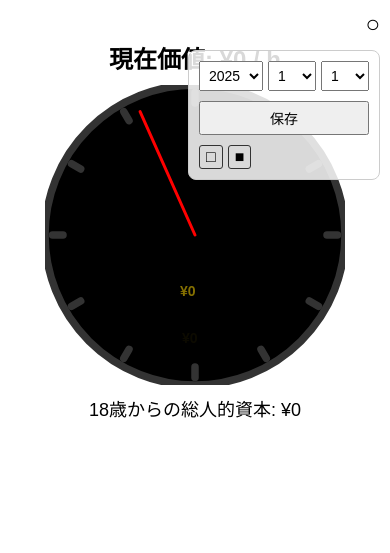
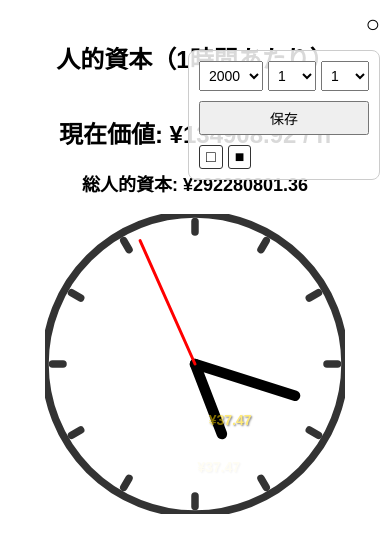
Before and after one commit to babaginji/invest_clock, a Flask app: page / in a window 390 px wide. Shown: the top 553 px of the page. Run offline with Flask 3, Linux system fonts and the light colour scheme.

```diff
--- a/templates/clock.html
+++ b/templates/clock.html
@@ -3,286 +3,280 @@
 <head>
     <meta charset="UTF-8">
     <meta name="viewport" content="width=device-width, initial-scale=1.0">
-    <title>人的資本時計</title>
+    <title>複利時計</title>
     <link rel="stylesheet" href="{{ url_for('static', filename='style.css') }}">
 </head>
-<body class="light-theme">
+<body>
+<div class="container">
+    <h2>人的資本（1時間あたり）</h2>
 
-<div class="container">
-    <!-- 右上の丸ボタン -->
-    <div id="birthdayToggle" class="birthday-toggle">○</div>
-
-    <!-- 半透明ボックス：生年月日入力＋テーマ切替 -->
+    <!-- 年月日入力ボックス -->
     <div id="birthdayBox" class="birthday-box">
-        <!-- 年月日セレクト -->
         <div class="select-row">
-            <select id="birthYear"></select>
-            <select id="birthMonth"></select>
-            <select id="birthDay"></select>
+            <select id="yearSelect"></select>
+            <select id="monthSelect"></select>
+            <select id="daySelect"></select>
         </div>
         <button id="saveBirthdayBtn">保存</button>
-
-        <!-- 白黒テーマ切替 -->
         <div class="theme-switch">
-            <div id="lightBtn" class="theme-btn">□</div>
-            <div id="darkBtn" class="theme-btn">■</div>
+            <div id="whiteBtn" class="theme-btn">□</div>
+            <div id="blackBtn" class="theme-btn">■</div>
         </div>
     </div>
 
-    <!-- 現在価値表示 -->
+    <!-- 右上丸ボタン -->
+    <div id="birthdayToggle" class="birthday-toggle">○</div>
+
+    <!-- 人的資本表示 -->
     <h1 id="timeValue">現在価値: ¥0 / h</h1>
+
+    <!-- 総資産表示 -->
+    <h3 id="totalValue">総人的資本: ¥0</h3>
 
     <!-- 時計 -->
     <div class="clock-wrapper">
         <canvas id="clockCanvas" width="300" height="300"></canvas>
         <div id="coinContainer"></div>
     </div>
-
-    <!-- 総人的資本 -->
-    <div id="totalValue">18歳からの総人的資本: ¥0</div>
 </div>
 
 <script>
-/* ---------------------------
-   定数
---------------------------- */
-const TARGET_AGE = 84;           // 84歳での金融資産
-const ANNUAL_INTEREST = 0.07;    // 年利7%
-const COIN_FADE_TIME = 2000;     // コインフェード時間(ms)
-const HOURLY_BASE_VALUE = 2600;  // 現在時点1時間あたりの価値
-let birthDate = null;             // ユーザー生年月日
+// ---------------------------
+// 定数
+// ---------------------------
+const TARGET_AGE = 84;
+const ANNUAL_INTEREST = 0.07;
+const SECONDS_PER_HOUR = 3600;
+const START_AGE = 18;
+const DAILY_CONTRIBUTION = 62400;
+const COIN_FADE_TIME = 2000;
 
-/* ---------------------------
-   誕生日セレクト初期化
---------------------------- */
-function initBirthdaySelectors() {
+// ---------------------------
+// ユーティリティ
+// ---------------------------
+function calcAge(birthday) {
     const now = new Date();
-    const ySelect = document.getElementById('birthYear');
-    const mSelect = document.getElementById('birthMonth');
-    const dSelect = document.getElementById('birthDay');
-
-    for (let y = now.getFullYear(); y >= 1900; y--) {
-        const opt = document.createElement('option');
-        opt.value = y; opt.textContent = y;
-        ySelect.appendChild(opt);
-    }
-    for (let m = 1; m <= 12; m++) {
-        const opt = document.createElement('option');
-        opt.value = m; opt.textContent = m;
-        mSelect.appendChild(opt);
-    }
-    for (let d = 1; d <= 31; d++) {
-        const opt = document.createElement('option');
-        opt.value = d; opt.textContent = d;
-        dSelect.appendChild(opt);
-    }
+    let age = now.getFullYear() - birthday.getFullYear();
+    let m = now.getMonth() - birthday.getMonth();
+    let d = now.getDate() - birthday.getDate();
+    if (m < 0 || (m === 0 && d < 0)) age--;
+    return {years: age, months: m, days: d};
 }
 
-/* ---------------------------
-   年齢・残り年・日数計算
---------------------------- */
-function getAgeAndRemainingDays(birth) {
-    const now = new Date();
-    let age = now.getFullYear() - birth.getFullYear();
-    let monthDiff = now.getMonth() - birth.getMonth();
-    let dayDiff = now.getDate() - birth.getDate();
-    if (monthDiff < 0 || (monthDiff === 0 && dayDiff < 0)) age--;
-
-    // 残り期間
-    const targetDate = new Date(birth.getFullYear() + TARGET_AGE, birth.getMonth(), birth.getDate());
-    let diffMs = targetDate - now;
-    let diffDaysTotal = Math.floor(diffMs / (1000*60*60*24));
-    let remainingYears = Math.floor(diffDaysTotal / 365);
-    let remainingDays = diffDaysTotal % 365;
-    return { age, remainingYears, remainingDays };
+function daysBetween(date1, date2){
+    const diff = date2 - date1;
+    return diff / (1000*60*60*24);
 }
 
-/* ---------------------------
-   現在の人的資本（1時間あたり）
---------------------------- */
-function computeCurrentHumanCapital() {
-    if (!birthDate) return 0;
-    const { remainingYears, remainingDays } = getAgeAndRemainingDays(birthDate);
-    const dayRate = Math.pow(1 + ANNUAL_INTEREST, 1/365) - 1;
-    let capital = 1; // 84歳時点の価値を1として現在価値に割り戻す
-    capital *= Math.pow(1 + ANNUAL_INTEREST, remainingYears);
-    capital *= Math.pow(1 + dayRate, remainingDays);
-    return capital * HOURLY_BASE_VALUE;
+// ---------------------------
+// 人的資本計算
+// ---------------------------
+function calculateHumanCapital(birthday){
+    const now = new Date();
+    const ageObj = calcAge(birthday);
+
+    const futureDate = new Date(birthday.getFullYear()+TARGET_AGE, birthday.getMonth(), birthday.getDate());
+    const diffMs = futureDate - now;
+    const diffYears = diffMs / (1000*60*60*24*365.25);
+    const fullYears = Math.floor(diffYears);
+    const extraDays = (diffYears - fullYears) * 365.25;
+
+    let value = 1; // 基準1円
+    value *= Math.pow(1+ANNUAL_INTEREST, fullYears);
+    value *= Math.pow(1 + ANNUAL_INTEREST/365, extraDays);
+
+    // 1時間あたり
+    return value * 2600;
 }
 
-/* ---------------------------
-   18歳から現在までの総人的資本
---------------------------- */
-function computeTotalHumanCapital() {
-    if (!birthDate) return 0;
-    const adultDate = new Date(birthDate.getFullYear() + 18, birthDate.getMonth(), birthDate.getDate());
+// ---------------------------
+// 総人的資本計算
+// ---------------------------
+function calculateTotalHumanCapital(birthday){
+    const startDate = new Date(birthday.getFullYear()+START_AGE, birthday.getMonth(), birthday.getDate());
     const now = new Date();
-    if (now < adultDate) return 0;
-    const totalMs = now - adultDate;
-    const totalHours = totalMs / (1000*60*60);
-    const currentPerHour = computeCurrentHumanCapital();
-    return totalHours * currentPerHour;
+    let diffDays = daysBetween(startDate, now);
+    if(diffDays < 0) diffDays = 0;
+    let total = DAILY_CONTRIBUTION * diffDays;
+    // 簡易複利計算: 年利7%
+    return total * Math.pow(1+ANNUAL_INTEREST, diffDays/365);
 }
 
-/* ---------------------------
-   生年月日保存
---------------------------- */
-function saveBirthday() {
-    const y = parseInt(document.getElementById('birthYear').value);
-    const m = parseInt(document.getElementById('birthMonth').value) - 1;
-    const d = parseInt(document.getElementById('birthDay').value);
-    if (!y || !m || !d) return alert("正しい日付を入力してください");
-    birthDate = new Date(y, m, d);
-    localStorage.setItem('userBirthday', birthDate.toISOString());
-    hideBirthdayBox();
-    updateValues();
-}
-
-/* ---------------------------
-   誕生日ボックス表示/非表示
---------------------------- */
-function showBirthdayBox() { document.getElementById('birthdayBox').style.display = 'flex'; }
-function hideBirthdayBox() { document.getElementById('birthdayBox').style.display = 'none'; }
-
-/* ---------------------------
-   現在価値・総資産更新
---------------------------- */
-function updateValues() {
-    const current = computeCurrentHumanCapital();
-    document.getElementById('timeValue').textContent = `現在価値: ¥${current.toFixed(0)} / h`;
-    const total = computeTotalHumanCapital();
-    document.getElementById('totalValue').textContent = `18歳からの総人的資本: ¥${total.toFixed(0)}`;
-}
-
-/* ---------------------------
-   コインアニメーション
---------------------------- */
-function startCoinAnimation() {
-    const coinContainer = document.getElementById('coinContainer');
-    const coin = document.createElement('div');
-    coin.className = 'coin';
-    coin.textContent = `¥${computeCurrentHumanCapital().toFixed(0)}`;
-    coinContainer.appendChild(coin);
-
-    const offsetX = (Math.random() - 0.5) * 40;
-    coin.style.left = `calc(50% + ${offsetX}px)`;
-
-    coin.animate([
-        { transform: 'translateY(0)', opacity: 1 },
-        { transform: 'translateY(100px)', opacity: 0 }
-    ], {
-        duration: COIN_FADE_TIME,
-        easing: 'ease-out'
-    });
-
-    setTimeout(() => coinContainer.removeChild(coin), COIN_FADE_TIME);
-}
-
-/* ---------------------------
-   時計描画
---------------------------- */
-function drawClock() {
+// ---------------------------
+// 時計描画
+// ---------------------------
+function drawClock(){
     const canvas = document.getElementById('clockCanvas');
     const ctx = canvas.getContext('2d');
-    const radius = canvas.height / 2;
+    const radius = canvas.height/2;
     ctx.translate(radius, radius);
-    setInterval(() => {
-        drawFace(ctx, radius);
-        drawTime(ctx, radius);
-        startCoinAnimation();
-    }, 1000);
-}
 
-function drawFace(ctx, radius) {
-    ctx.clearRect(-radius, -radius, radius*2, radius*2);
+    function drawFace(){
+        ctx.clearRect(-radius,-radius,radius*2,radius*2);
         ctx.beginPath();
-    ctx.arc(0, 0, radius, 0, 2*Math.PI);
-    ctx.fillStyle = 'var(--bg-color)';
+        ctx.arc(0,0,radius,0,2*Math.PI);
+        ctx.fillStyle = 'white';
         ctx.fill();
         ctx.strokeStyle = '#333';
         ctx.lineWidth = radius*0.05;
         ctx.stroke();
 
-    // 目盛線
-    for(let num=1; num<=12; num++){
-        const ang = num * Math.PI / 6;
+        for(let num=1;num<=12;num++){
+            const ang = num*Math.PI/6;
+            ctx.beginPath();
             const innerR = radius*0.88;
             const outerR = radius*0.95;
-        ctx.beginPath();
-        ctx.moveTo(innerR * Math.sin(ang), -innerR * Math.cos(ang));
-        ctx.lineTo(outerR * Math.sin(ang), -outerR * Math.cos(ang));
+            ctx.moveTo(innerR*Math.sin(ang),-innerR*Math.cos(ang));
+            ctx.lineTo(outerR*Math.sin(ang),-outerR*Math.cos(ang));
             ctx.stroke();
         }
 
-    // 数字
         ctx.font = radius*0.15 + "px Arial";
         ctx.textAlign = "center";
         ctx.textBaseline = "middle";
-    for (let num=1; num<=12; num++){
-        const ang = num * Math.PI / 6;
+        for(let num=1;num<=12;num++){
+            const ang = num*Math.PI/6;
             ctx.rotate(ang);
-        ctx.translate(0, -radius*0.75);
+            ctx.translate(0,-radius*0.75);
             ctx.rotate(-ang);
-        ctx.fillStyle = 'var(--text-color)';
-        ctx.fillText(num.toString(), 0, 0);
+            ctx.fillText(num.toString(),0,0);
             ctx.rotate(ang);
-        ctx.translate(0, radius*0.75);
+            ctx.translate(0,radius*0.75);
             ctx.rotate(-ang);
         }
     }
 
-function drawTime(ctx, radius) {
+    function drawHands(hourVal){
         const now = new Date();
         let hour = now.getHours()%12;
         let minute = now.getMinutes();
         let second = now.getSeconds();
 
-    hour = (hour*Math.PI/6) + (minute*Math.PI/(6*60)) + (second*Math.PI/(360*60));
-    drawHand(ctx, hour, radius*0.5, radius*0.07);
+        hour = (hour*Math.PI/6)+(minute*Math.PI/(6*60))+(second*Math.PI/(360*60));
+        drawHand(hour,radius*0.5,radius*0.07);
 
-    minute = (minute*Math.PI/30) + (second*Math.PI/(30*60));
-    drawHand(ctx, minute, radius*0.7, radius*0.07);
+        minute = (minute*Math.PI/30)+(second*Math.PI/(30*60));
+        drawHand(minute,radius*0.7,radius*0.07);
 
         second = second*Math.PI/30;
-    drawHand(ctx, second, radius*0.9, radius*0.02, 'red');
+        drawHand(second,radius*0.9,radius*0.02,'red');
     }
 
-function drawHand(ctx, pos, length, width, color='black') {
+    function drawHand(pos,length,width,color='black'){
         ctx.beginPath();
         ctx.lineWidth = width;
-    ctx.lineCap = "round";
+        ctx.lineCap = 'round';
         ctx.strokeStyle = color;
         ctx.moveTo(0,0);
         ctx.rotate(pos);
-    ctx.lineTo(0, -length);
+        ctx.lineTo(0,-length);
         ctx.stroke();
         ctx.rotate(-pos);
     }
 
-/* ---------------------------
-   ウィンドウロード時
---------------------------- */
-window.onload = function() {
-    initBirthdaySelectors();
-    const toggle = document.getElementById('birthdayToggle');
-    toggle.addEventListener('click', showBirthdayBox);
-    document.getElementById('saveBirthdayBtn').addEventListener('click', saveBirthday);
+    setInterval(()=>{
+        drawFace();
+        drawHands();
+        spawnCoin();
+    },1000);
+}
 
-    // 保存済み生年月日を読み込み
-    const saved = localStorage.getItem('userBirthday');
-    if (saved) { birthDate = new Date(saved); hideBirthdayBox(); }
-    else { showBirthdayBox(); }
+// ---------------------------
+// コインアニメーション
+// ---------------------------
+function spawnCoin(){
+    const birthday = getSavedBirthday();
+    const valuePerHour = calculateHumanCapital(birthday);
+    const valuePerSecond = valuePerHour/3600;
 
-    // 外部クリックでボックス非表示
-    document.addEventListener('click', function(e){
-        const box = document.getElementById('birthdayBox');
-        if (!box.contains(e.target) && !toggle.contains(e.target)) hideBirthdayBox();
+    // 総資本加算
+    const totalEl = document.getElementById('totalValue');
+    let total = parseFloat(totalEl.dataset.total || 0);
+    total += valuePerSecond;
+    totalEl.dataset.total = total;
+    totalEl.textContent = '総人的資本: ¥'+total.toFixed(2);
+
+    // コイン生成
+    const coinContainer = document.getElementById('coinContainer');
+    const coin = document.createElement('div');
+    coin.className = 'coin';
+    coin.textContent = '¥'+valuePerSecond.toFixed(2);
+    coinContainer.appendChild(coin);
+
+    coin.style.left = (Math.random()-0.5)*40 + 'px';
+    coin.animate([
+        {transform:'translateY(0)',opacity:1},
+        {transform:'translateY(100px)',opacity:0}
+    ],{duration:2000,easing:'ease-out'});
+
+    setTimeout(()=>coinContainer.removeChild(coin),2000);
+}
+
+// ---------------------------
+// 誕生日保存
+// ---------------------------
+function getSavedBirthday(){
+    const val = localStorage.getItem('userBirthday');
+    if(val) return new Date(val);
+    return new Date('2000-01-01');
+}
+
+function saveBirthday(){
+    const y = parseInt(document.getElementById('yearSelect').value);
+    const m = parseInt(document.getElementById('monthSelect').value)-1;
+    const d = parseInt(document.getElementById('daySelect').value);
+    const birthday = new Date(y,m,d);
+    localStorage.setItem('userBirthday',birthday);
+    updateValues();
+    hideBirthdayBox();
+}
+
+// ---------------------------
+// UI操作
+// ---------------------------
+function showBirthdayBox(){document.getElementById('birthdayBox').style.display='flex';}
+function hideBirthdayBox(){document.getElementById('birthdayBox').style.display='none';}
+
+document.getElementById('birthdayToggle').addEventListener('click',showBirthdayBox);
+document.getElementById('saveBirthdayBtn').addEventListener('click',saveBirthday);
+document.addEventListener('click',e=>{
+    const box=document.getElementById('birthdayBox');
+    const toggle=document.getElementById('birthdayToggle');
+    if(!box.contains(e.target) && !toggle.contains(e.target)) hideBirthdayBox();
 });
 
-    // テーマ切替
-    document.getElementById('lightBtn').addEventListener('click', ()=>{ document.body.className='light-theme'; });
-    document.getElementById('darkBtn').addEventListener('click', ()=>{ document.body.className='dark-theme'; });
+// ---------------------------
+// 初期化
+// ---------------------------
+function populateSelects(){
+    const yearSel=document.getElementById('yearSelect');
+    for(let y=1900;y<=2025;y++){yearSel.add(new Option(y,y));}
+    const monthSel=document.getElementById('monthSelect');
+    for(let m=1;m<=12;m++){monthSel.add(new Option(m,m));}
+    const daySel=document.getElementById('daySelect');
+    for(let d=1;d<=31;d++){daySel.add(new Option(d,d));}
+}
 
+function updateValues(){
+    const birthday = getSavedBirthday();
+    document.getElementById('yearSelect').value = birthday.getFullYear();
+    document.getElementById('monthSelect').value = birthday.getMonth()+1;
+    document.getElementById('daySelect').value = birthday.getDate();
+
+    const valuePerHour = calculateHumanCapital(birthday);
+    document.getElementById('timeValue').textContent = '現在価値: ¥'+valuePerHour.toFixed(2)+' / h';
+
+    const total = calculateTotalHumanCapital(birthday);
+    const totalEl = document.getElementById('totalValue');
+    totalEl.dataset.total = total;
+    totalEl.textContent = '総人的資本: ¥'+total.toFixed(2);
+}
+
+// ---------------------------
+// ページロード
+// ---------------------------
+window.onload = function(){
+    populateSelects();
     updateValues();
     drawClock();
 };
```
Lines whose indentation alone changed are shown as unchanged.
